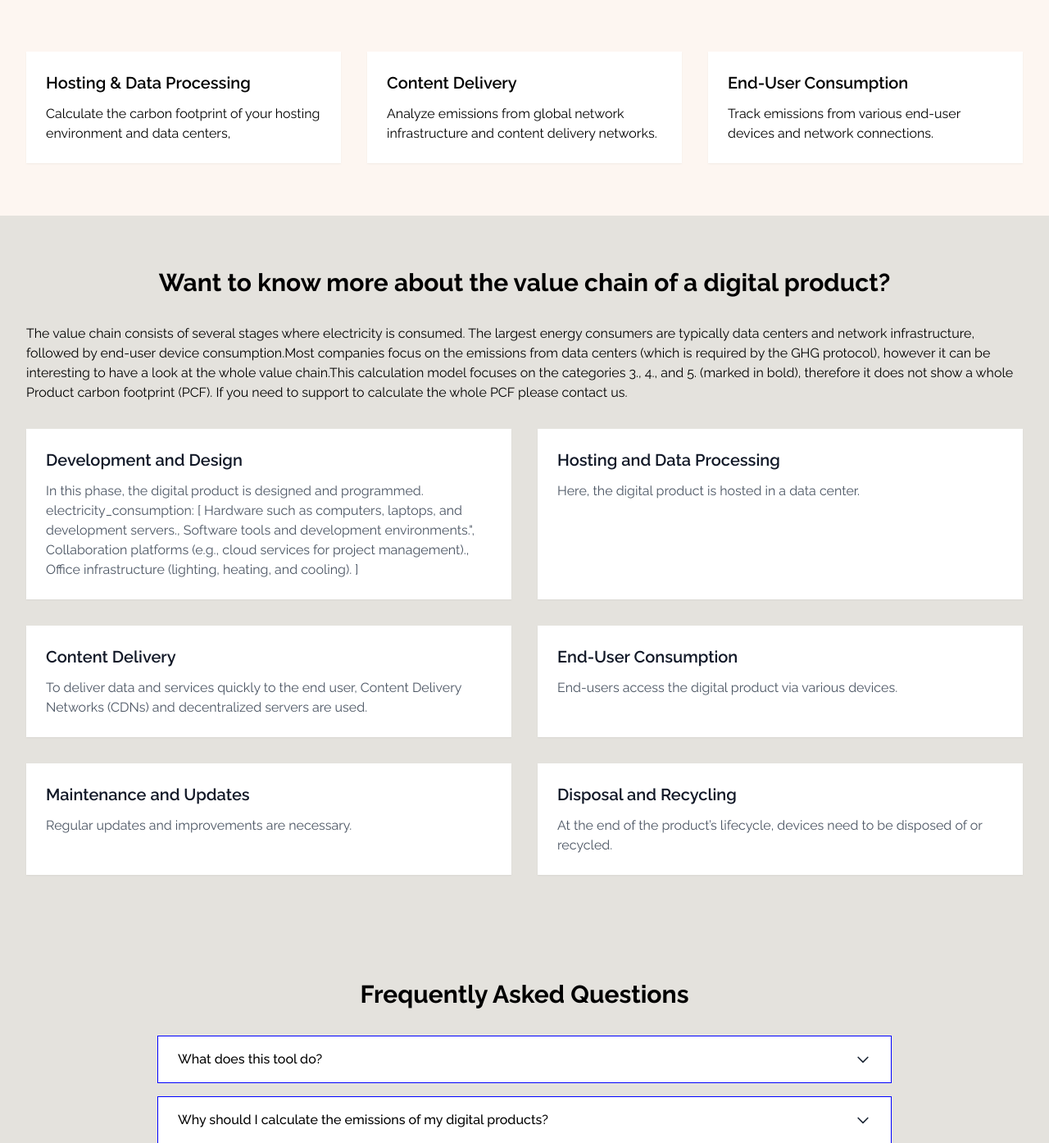
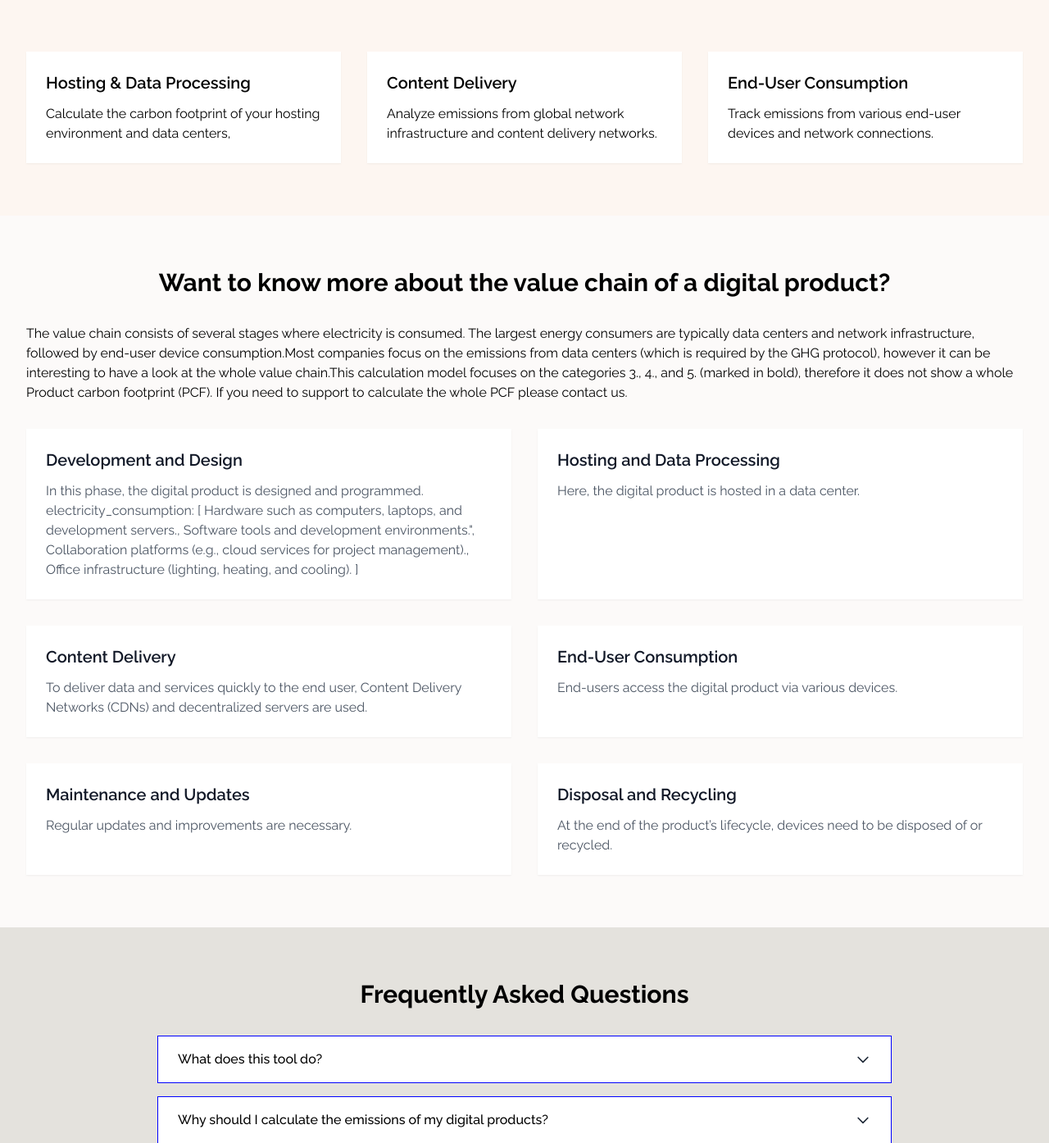
Before and after one commit to AnneLovina/carbonbyte, a Flask app: page / in a window 1280 px wide. Shown: the part 585-1979 px from the top of the page at 82% size. Run offline with Flask 3, Linux system fonts and the light colour scheme; some libraries are stand-ins or nearby versions.

Commit message:
Update landing.html
change background color Value Chain

```diff
--- a/templates/landing.html
+++ b/templates/landing.html
@@ -48,7 +48,7 @@
 </div>
 
 <!-- Value Chain Section -->
-<div class="py-16" style="background-color: #e4e2dd;">
+<div class="py-16" style="background-color: #fcfaf9;">
     <div class="max-w-7xl mx-auto px-4 sm:px-6 lg:px-8">
         <h2 class="text-3xl font-bold mb-8 text-center text-black">{{ config.value_chain.title }}</h2>
         <div class="prose lg:prose-xl mx-auto">
```
